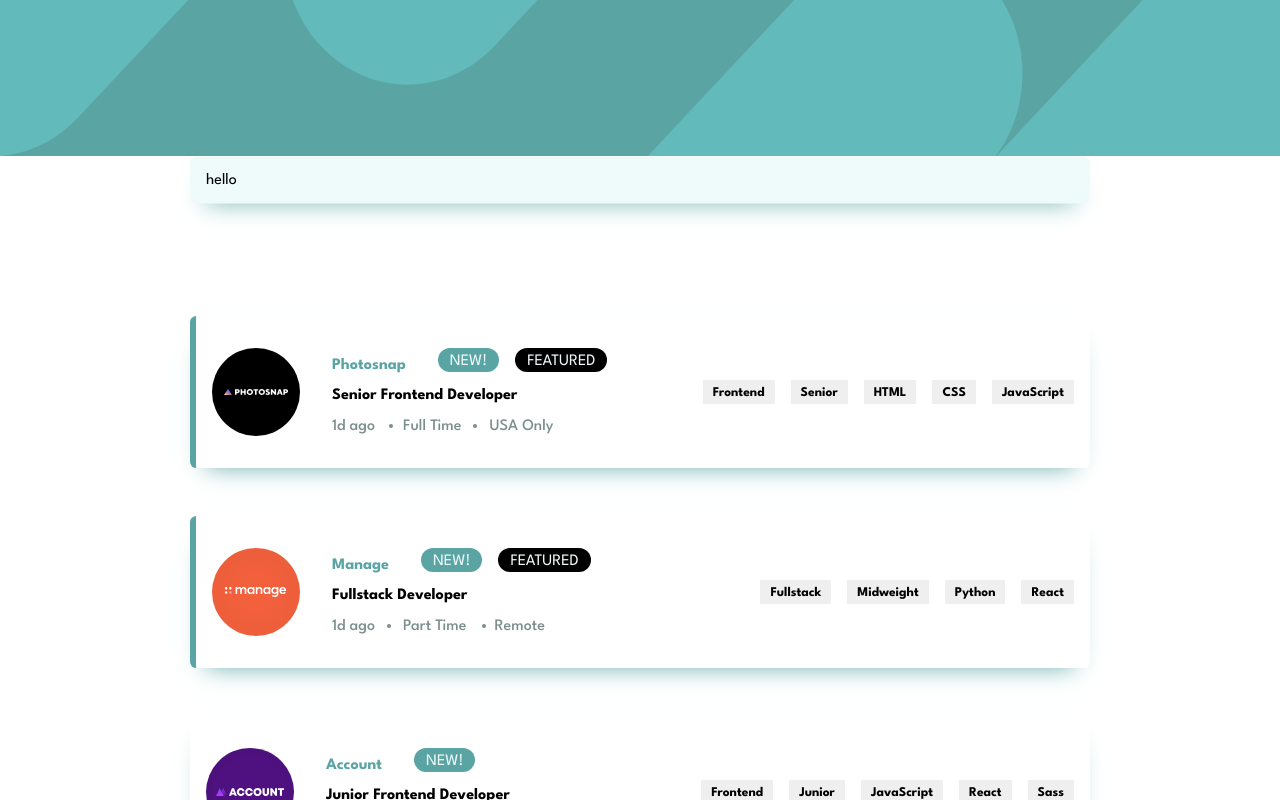
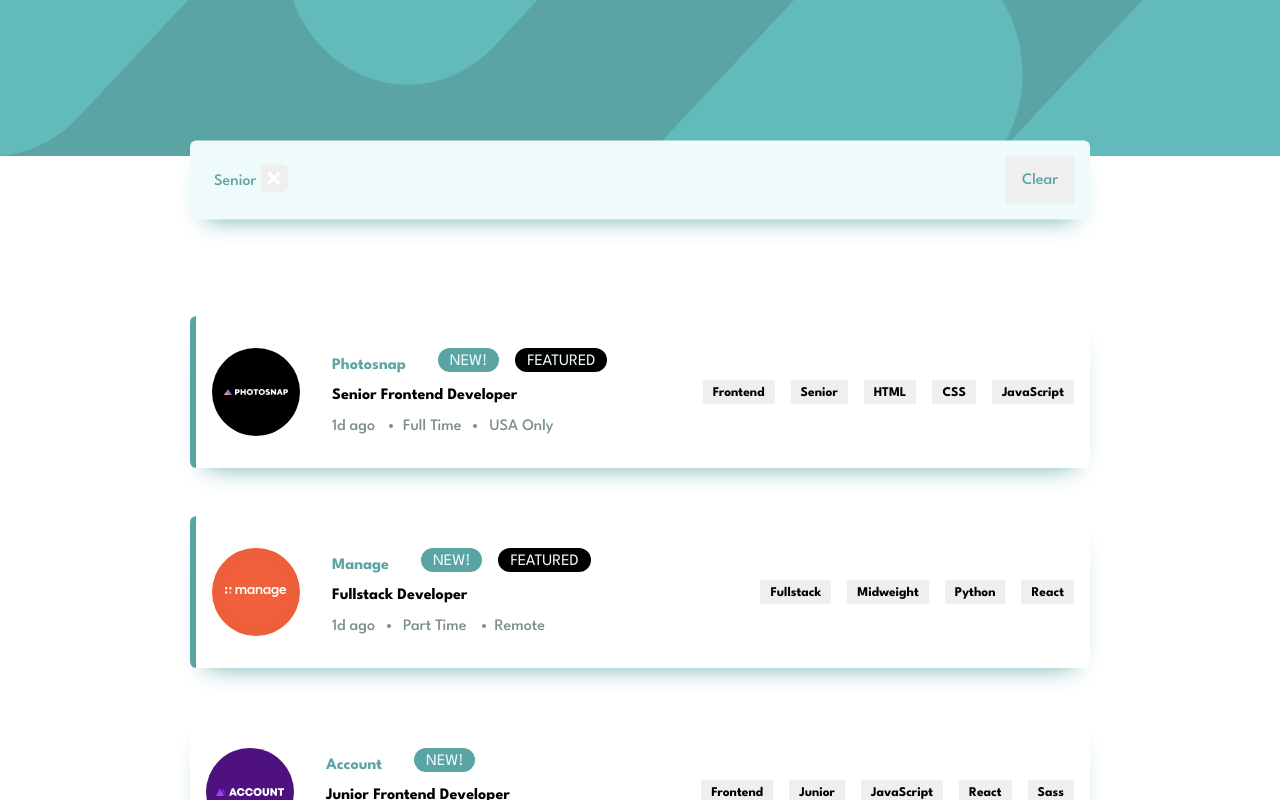
Before and after one commit to SebastianLaka/job-listings-with-filtering, a Vue app: page / in a window 1280 px wide. Both pictures are taken after a click on the button "Senior". Shown: the top 800 px of the page. Built offline with nearby package versions, Linux system fonts and the light colour scheme.

Commit message:
Created modal for all choosen tags which filtered while click. Changed structure in jobs requirements. Added transition for modal and each clicked tag after filter. Created function to remove single tag and clear all tags

```diff
--- a/src/components/Layout/job-board/JobBoardMain.vue
+++ b/src/components/Layout/job-board/JobBoardMain.vue
@@ -1,8 +1,10 @@
 <script setup lang="ts">
 import JobBoardCart from './JobBoardCart.vue'
 import JobBoardModal from './JobBoardModal.vue'
+import closeIcon from '@/components/images/icon-remove.svg'
 import { useJobsStore } from '@/stores/jobs'
 const jobs = useJobsStore()
+
 console.log(jobs.data[8]?.languages)
 const getImageUrl = (path: String) => {
   const cleanPath = path.replace('./', '../../')
@@ -38,24 +40,31 @@ const getImageUrl = (path: String) => {
           </div>
         </div>
         <div class="job-board-requirements">
-          <button class="job-board-requirements__role">{{ job.role }}</button>
-          <button class="job-board-requirements__level">{{ job.level }}</button>
           <ul class="requirements-list">
-            <li v-for="language in job.languages" :key="language">
-              <button class="requirements-list__language">{{ language }}</button>
-            </li>
-            <li v-for="tool in job.tools" :key="tool">
-              <button class="requirements-list__tool">{{ tool }}</button>
+            <li v-for="tag in jobs.getJobTags(job)" :key="tag">
+              <button class="requirements-list__tag" @click="jobs.addFilter(tag)">
+                {{ tag }}
+              </button>
             </li>
           </ul>
         </div>
       </template>
     </JobBoardCart>
-    <JobBoardModal>
-      <template #board-modal>
-        <p>hello</p>
-      </template>
-    </JobBoardModal>
+    <Transition mode="out-in" name="v-job">
+      <JobBoardModal v-if="jobs.jobFilters.length > 0">
+        <template #board-modal>
+          <TransitionGroup tag="ul" name="tag-list" class="board-tag">
+            <li class="board-tag__tag" v-for="tag in jobs.jobFilters" :key="tag">
+              {{ tag }}
+              <button class="board-tag__remove-button" @click="jobs.removeTag(tag)">
+                <img :src="closeIcon" alt="remove filter tag icon" />
+              </button>
+            </li>
+          </TransitionGroup>
+          <button class="clear-button" @click="jobs.clearFilters()">Clear</button>
+        </template>
+      </JobBoardModal>
+    </Transition>
   </main>
 </template>
 <style lang="scss" scoped>
@@ -150,29 +159,12 @@ const getImageUrl = (path: String) => {
       @include mixin.set-gap(0, 1em);
       padding: 1em 0;
       border-top: 0.1em solid color.$neutral-gray-400;
-      &__role,
-      &__level {
-        padding: 0.5em 0.75em;
-        line-height: 1;
-        height: 1.5rem;
-        @include mixin.set-typography(
-          $color: color.$primary-green-400,
-          $font-weight: map.get(font.$font-weights, 'bold')
-        );
-        transition:
-          background-color 0.3s ease-in-out,
-          color 0.3s ease-in-out;
-        &:hover {
-          background-color: color.$primary-green-400;
-          @include mixin.set-typography($color: color.$neutral-green-50);
-        }
-      }
+
       .requirements-list {
         @include mixin.flex-layout();
         @include mixin.set-gap(0, 1em);
         list-style-type: none;
-        &__language,
-        &__tool {
+        &__tag {
           padding: 0.5em 0.75em;
           line-height: 1;
           height: 1.5rem;
@@ -192,6 +184,64 @@ const getImageUrl = (path: String) => {
     }
     .featured {
       border-left: 0.4em solid color.$primary-green-400;
+    }
+
+    .board-tag {
+      @include mixin.flex-layout($flex-wrap: wrap);
+      width: 90%;
+      &__tag {
+        padding: 0.5em;
+        list-style-type: none;
+        @include mixin.set-typography(
+          $color: color.$primary-green-400,
+          $font-weight: map.get(font.$font-weights, 'medium')
+        );
+      }
+      &__remove-button {
+        background-color: color.$primary-green-400;
+        padding: 0.5em;
+        border-top-right-radius: 0.4em;
+        border-bottom-right-radius: 0.4em;
+        transition: background-color 0.3s ease-in-out;
+        &:hover {
+          background-color: color.$neutral-green-900;
+        }
+      }
+    }
+    .clear-button {
+      @include mixin.set-typography(
+        $color: color.$primary-green-400,
+        $font-weight: map.get(font.$font-weights, 'medium')
+      );
+      font-size: 1rem;
+      padding: 1em;
+    }
+    .v-job-enter-active,
+    .v-job-leave-active {
+      transition: opacity 0.3s ease-in-out;
+    }
+
+    .v-job-enter-from,
+    .v-job-leave-to {
+      opacity: 0;
+    }
+
+    .v-job-enter-to,
+    .v-job-leave-from {
+      opacity: 1;
+    }
+    .tag-list-enter-active,
+    .tag-list-leave-active {
+      transition: all 0.3s ease;
+    }
+    .tag-list-enter-from,
+    .tag-list-leave-to {
+      opacity: 0;
+      transform: scale(0.1);
+    }
+    .tag-list-move {
+      transition: transform 0.3s ease;
+       opacity: 1;
     }
   }
 }
--- a/src/components/Layout/job-board/JobBoardModal.vue
+++ b/src/components/Layout/job-board/JobBoardModal.vue
@@ -1,7 +1,6 @@
-<script setup lang="ts"></script>
 <template>
   <div class="job-board-modal">
-    <slot name="board-modal"></slot>
+    <slot name="board-modal" />
   </div>
 </template>
 <style lang="scss" scoped>
@@ -10,7 +9,7 @@
 @use '@/assets/sass/breakpoints.scss' as breakpoint;
 @media (min-width: breakpoint.$mobile-view) {
   .job-board-modal {
-    @include mixin.flex-layout($flex-wrap: wrap);
+    @include mixin.flex-layout($justify-content: space-between, $flex-wrap: wrap);
     @include mixin.set-position-element($position: absolute, $top: 15.5em, $left: 2.35%);
     background-color: color.$neutral-green-50;
     width: 95%;
--- a/src/stores/jobs.ts
+++ b/src/stores/jobs.ts
@@ -5,5 +5,19 @@ import DataJson from '@/assets/data.json'
 
 export const useJobsStore = defineStore('job', () => {
   const data = ref<JobData[]>(DataJson)
-  return { data }
+  const jobFilters = ref<string[]>([])
+  const getJobTags = (job: JobData): string[] => {
+    return [job.role, job.level, ...job.languages, ...job.tools]
+  }
+  const addFilter = (filter: string) => {
+    const filterExist = jobFilters.value.includes(filter)
+    if (!filterExist) {
+      jobFilters.value.push(filter)
+    }
+  }
+  const removeTag = (filter: string) => {
+   jobFilters.value = jobFilters.value.filter(tag => tag !== filter)
+  }
+  const clearFilters = () => (jobFilters.value = [])
+  return { data, jobFilters, addFilter, getJobTags, clearFilters, removeTag }
 })
```
Also changed, not shown: src/components/Layout/job-board/JobBoardCart.vue (+5 -2 lines).
